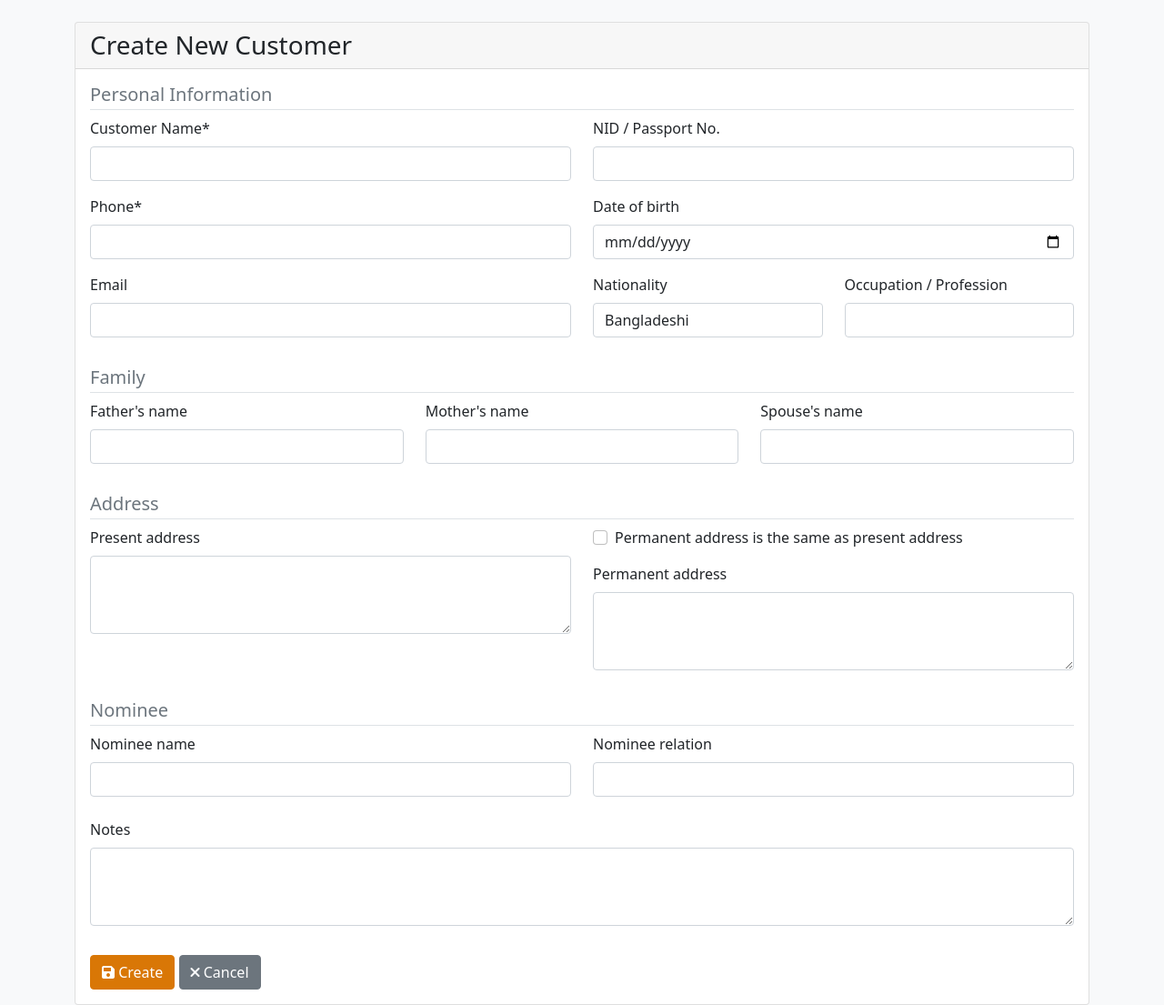
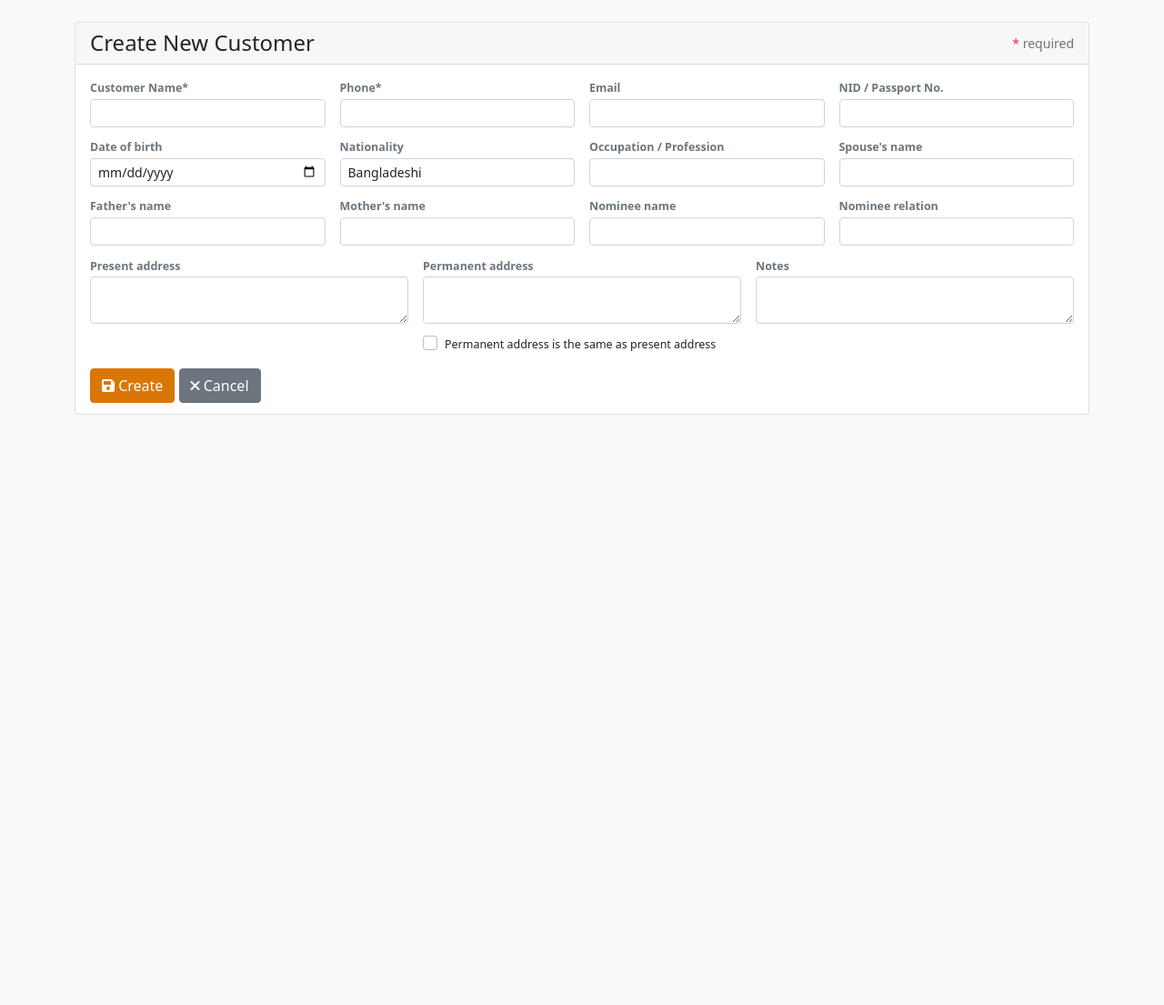
Before and after one commit to hmahabub/block, a Django app: page /customers/create/ in a window 1280 px wide. Shown: the part 90-1195 px from the top of the page at 91% size. After the commit the page ends 546 px from the top, so only its background shows below. Run offline with Django 4.2, Linux system fonts and the light colour scheme; the visitor is signed in with stand-in values (Sample User, id 1); some libraries are stand-ins or nearby versions.

Commit message:
Compact the customer form to fit on one screen
Replaced the tall two-column layout with a 4-column grid of small inputs and
two-row text areas, dropping the section headings. Create and edit pages fit in
a 1000x600 viewport with the buttons visible; the "same as present" toggle and
validation messages still work.

Co-Authored-By: Claude Sonnet 5 <noreply@anthropic.com>

```diff
--- a/customers/forms.py
+++ b/customers/forms.py
@@ -20,9 +20,9 @@ class CustomerForm(forms.ModelForm):
         ]
         widgets = {
             'date_of_birth': forms.DateInput(attrs={'type': 'date'}, format='%Y-%m-%d'),
-            'present_address': forms.Textarea(attrs={'rows': 3}),
-            'permanent_address': forms.Textarea(attrs={'rows': 3}),
-            'notes': forms.Textarea(attrs={'rows': 3}),
+            'present_address': forms.Textarea(attrs={'rows': 2}),
+            'permanent_address': forms.Textarea(attrs={'rows': 2}),
+            'notes': forms.Textarea(attrs={'rows': 2}),
         }
 
     def __init__(self, *args, **kwargs):
--- a/customers/templates/customers/customer_form.html
+++ b/customers/templates/customers/customer_form.html
@@ -3,60 +3,59 @@
 
 {% block title %}{% if object %}Update{% else %}Create{% endif %} Customer{% endblock %}
 
+{% block extra_css %}
+<style>
+    /* Compact layout so the whole customer form fits on one screen. */
+    .compact-form .card-header { padding: .5rem 1rem; }
+    .compact-form .card-body { padding: .75rem 1rem; }
+    .compact-form .mb-3 { margin-bottom: .55rem !important; }
+    .compact-form label.form-label { font-size: .78rem; font-weight: 600; color: #6c757d; margin-bottom: .1rem; }
+    .compact-form .form-control, .compact-form .form-select { padding: .25rem .5rem; font-size: .875rem; }
+    .compact-form .form-check { margin-bottom: 0; min-height: 0; }
+    .compact-form .form-check-label { font-size: .78rem; }
+    .compact-form .invalid-feedback, .compact-form .form-text { font-size: .75rem; margin-top: .1rem; }
+</style>
+{% endblock %}
+
 {% block content %}
-<div class="card">
-    <div class="card-header">
-        <h3 class="mb-0">{% if object %}Update{% else %}Create New{% endif %} Customer</h3>
+<div class="card compact-form">
+    <div class="card-header d-flex justify-content-between align-items-center">
+        <h4 class="mb-0">{% if object %}Update{% else %}Create New{% endif %} Customer</h4>
+        <small class="text-muted"><span class="text-danger">*</span> required</small>
     </div>
     <div class="card-body">
         <form method="post">
             {% csrf_token %}
+            {{ form.non_field_errors }}
 
-            <h5 class="text-muted border-bottom pb-1">Personal Information</h5>
-            <div class="row">
-                <div class="col-md-6">
-                    {{ form.name|as_crispy_field }}
-                    {{ form.phone|as_crispy_field }}
-                    {{ form.email|as_crispy_field }}
+            <div class="row gx-3">
+                <div class="col-md-3">{{ form.name|as_crispy_field }}</div>
+                <div class="col-md-3">{{ form.phone|as_crispy_field }}</div>
+                <div class="col-md-3">{{ form.email|as_crispy_field }}</div>
+                <div class="col-md-3">{{ form.identification_no|as_crispy_field }}</div>
+            </div>
+            <div class="row gx-3">
+                <div class="col-md-3">{{ form.date_of_birth|as_crispy_field }}</div>
+                <div class="col-md-3">{{ form.nationality|as_crispy_field }}</div>
+                <div class="col-md-3">{{ form.occupation|as_crispy_field }}</div>
+                <div class="col-md-3">{{ form.spouse_name|as_crispy_field }}</div>
+            </div>
+            <div class="row gx-3">
+                <div class="col-md-3">{{ form.father_name|as_crispy_field }}</div>
+                <div class="col-md-3">{{ form.mother_name|as_crispy_field }}</div>
+                <div class="col-md-3">{{ form.nominee_name|as_crispy_field }}</div>
+                <div class="col-md-3">{{ form.nominee_relation|as_crispy_field }}</div>
+            </div>
+            <div class="row gx-3">
+                <div class="col-md-4">{{ form.present_address|as_crispy_field }}</div>
+                <div class="col-md-4">
+                    <div id="permanent-wrap">{{ form.permanent_address|as_crispy_field }}</div>
+                    {{ form.same_as_present|as_crispy_field }}
                 </div>
-                <div class="col-md-6">
-                    {{ form.identification_no|as_crispy_field }}
-                    {{ form.date_of_birth|as_crispy_field }}
-                    <div class="row">
-                        <div class="col-6">{{ form.nationality|as_crispy_field }}</div>
-                        <div class="col-6">{{ form.occupation|as_crispy_field }}</div>
-                    </div>
-                </div>
+                <div class="col-md-4">{{ form.notes|as_crispy_field }}</div>
             </div>
 
-            <h5 class="text-muted border-bottom pb-1 mt-3">Family</h5>
-            <div class="row">
-                <div class="col-md-4">{{ form.father_name|as_crispy_field }}</div>
-                <div class="col-md-4">{{ form.mother_name|as_crispy_field }}</div>
-                <div class="col-md-4">{{ form.spouse_name|as_crispy_field }}</div>
-            </div>
-
-            <h5 class="text-muted border-bottom pb-1 mt-3">Address</h5>
-            <div class="row">
-                <div class="col-md-6">{{ form.present_address|as_crispy_field }}</div>
-                <div class="col-md-6">
-                    {{ form.same_as_present|as_crispy_field }}
-                    <div id="permanent-wrap">{{ form.permanent_address|as_crispy_field }}</div>
-                </div>
-            </div>
-
-            <h5 class="text-muted border-bottom pb-1 mt-3">Nominee</h5>
-            <div class="row">
-                <div class="col-md-6">{{ form.nominee_name|as_crispy_field }}</div>
-                <div class="col-md-6">{{ form.nominee_relation|as_crispy_field }}</div>
-            </div>
-
-            <div class="row mt-2">
-                <div class="col-12">
-                    {{ form.notes|as_crispy_field }}
-                </div>
-            </div>
-            <div class="mt-3">
+            <div class="mt-2">
                 <button type="submit" class="btn btn-primary">
                     <i class="fas fa-save"></i> {% if object %}Update{% else %}Create{% endif %}
                 </button>
```
